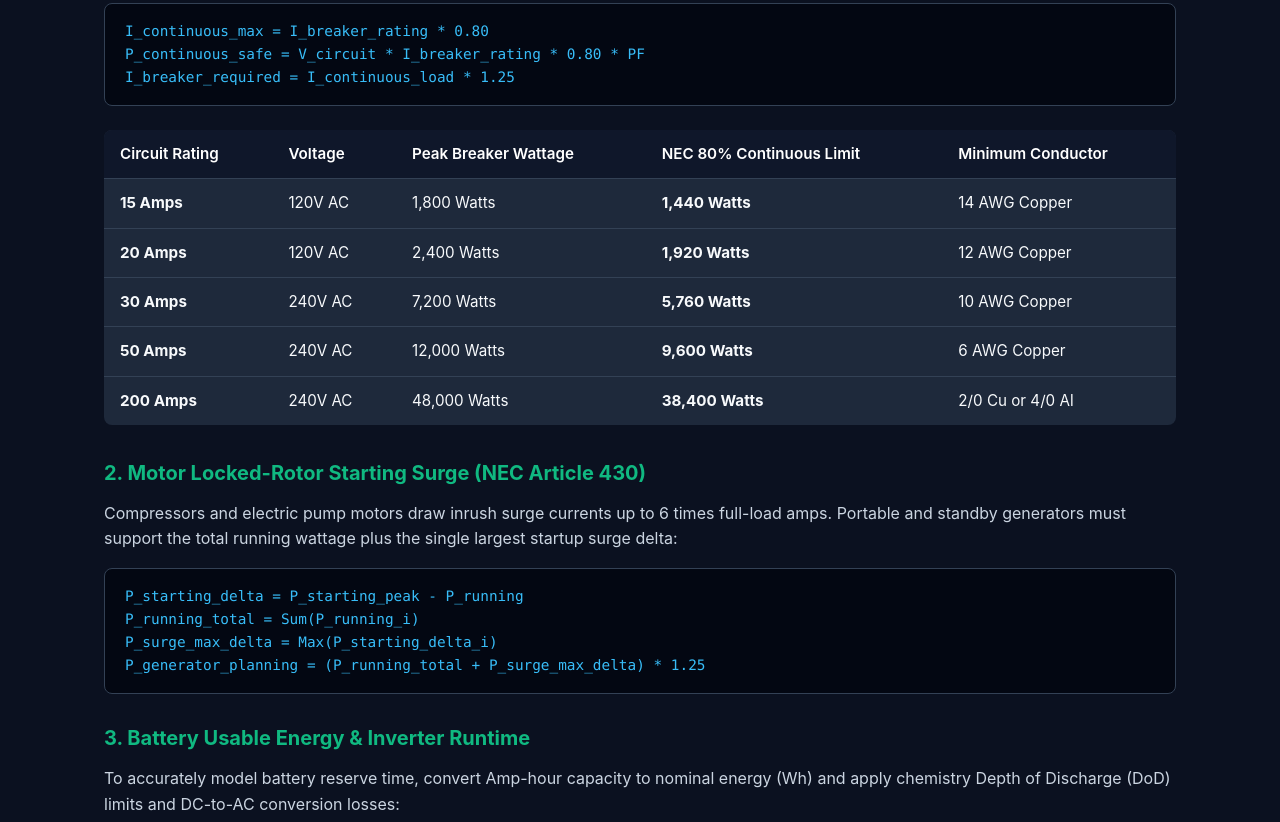
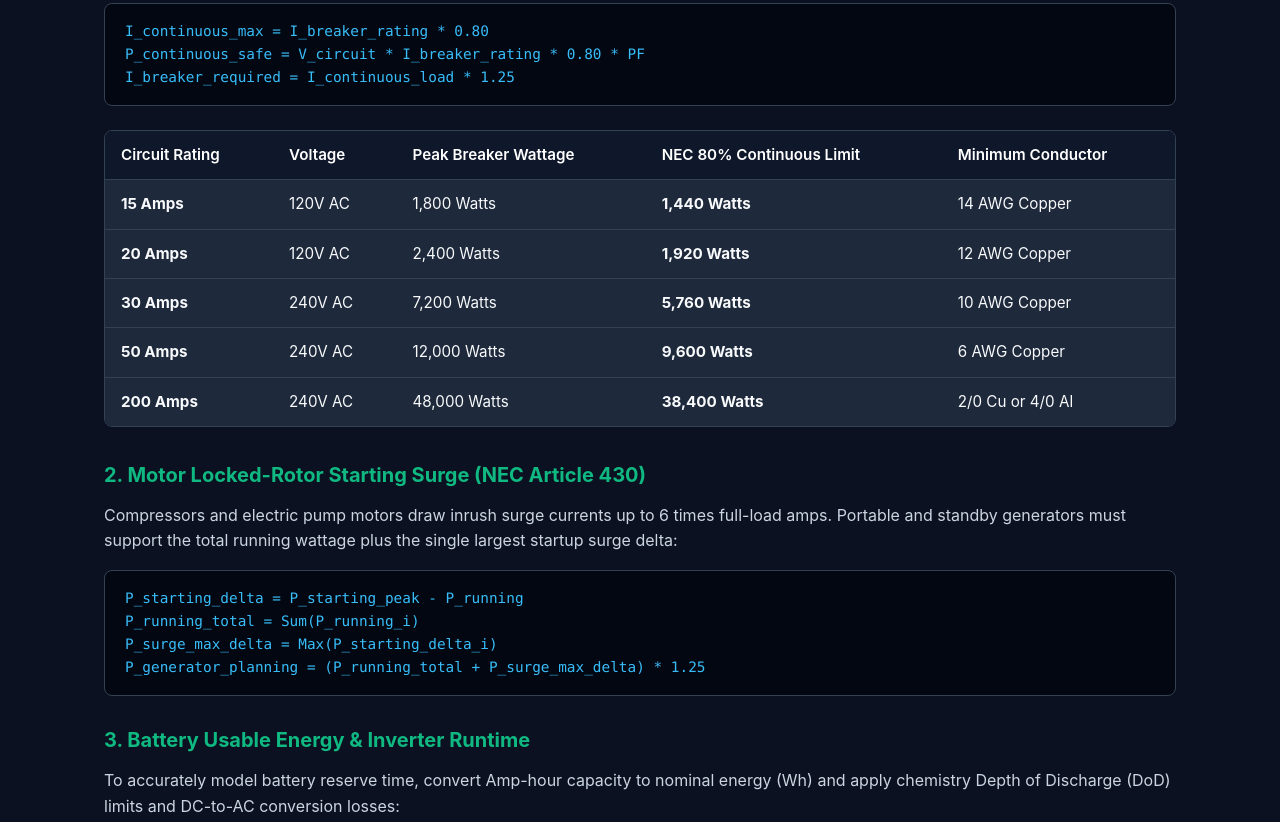
Before and after one commit to calcmypowerharis-app/nec-electrical-power-sizing-formulas, a plain HTML site: page index.html in a window 1280 px wide. Shown: the part 2974-3796 px from the top of the page. Drawn offline with Linux system fonts and the light colour scheme.

Commit message:
fix(ux): add table-container overflow wrapper, terms link, and opengraph meta

```diff
--- a/index.html
+++ b/index.html
@@ -6,6 +6,10 @@
   <title>NEC Electrical Sizing Formulas & Power Calculators Reference</title>
   <meta name="description" content="US residential electrical, solar PV, battery backup and generator sizing equations grounded in National Electrical Code (NEC / NFPA 70) standards and CalcMyPower engineering calculators.">
   <link rel="canonical" href="https://calcmypowerharis-app.github.io/nec-electrical-power-sizing-formulas/">
+  <meta property="og:title" content="NEC Electrical Sizing Formulas & Power Calculators Reference">
+  <meta property="og:description" content="US residential electrical, solar PV, battery backup and generator sizing equations grounded in National Electrical Code (NEC / NFPA 70) standards and CalcMyPower engineering calculators.">
+  <meta property="og:type" content="website">
+  <meta property="og:url" content="https://calcmypowerharis-app.github.io/nec-electrical-power-sizing-formulas/">
   <style>
     :root {
       --bg-primary: #0b1120;
@@ -109,7 +113,7 @@
     }
     .grid {
       display: grid;
-      grid-template-columns: repeat(auto-fit, minmax(320px, 1fr));
+      grid-template-columns: repeat(auto-fit, minmax(280px, 1fr));
       gap: 1.25rem;
       margin-top: 1rem;
       margin-bottom: 2rem;
@@ -149,13 +153,20 @@
       color: #38bdf8;
       margin: 1rem 0 1.5rem;
     }
+    .table-container {
+      width: 100%;
+      overflow-x: auto;
+      -webkit-overflow-scrolling: touch;
+      margin: 1.25rem 0 2rem;
+      border-radius: 8px;
+      border: 1px solid var(--border);
+    }
     table {
       width: 100%;
+      min-width: 560px;
       border-collapse: collapse;
-      margin: 1.25rem 0 2rem;
+      margin: 0;
       background: var(--bg-surface);
-      border-radius: 8px;
-      overflow: hidden;
     }
     th, td {
       padding: 0.75rem 1rem;
@@ -348,6 +359,7 @@
 P_continuous_safe = V_circuit * I_breaker_rating * 0.80 * PF
 I_breaker_required = I_continuous_load * 1.25</pre>
 
+      <div class="table-container">
         <table>
           <thead>
             <tr>
@@ -396,6 +408,7 @@ I_breaker_required = I_continuous_load * 1.25</pre>
             </tr>
           </tbody>
         </table>
+      </div>
 
       <h3>2. Motor Locked-Rotor Starting Surge (NEC Article 430)</h3>
       <p>Compressors and electric pump motors draw inrush surge currents up to 6 times full-load amps. Portable and standby generators must support the total running wattage plus the single largest startup surge delta:</p>
@@ -431,6 +444,7 @@ Voltage Drop Percent:   VD_percent = (VD / V_source) * 100</pre>
       <a href="https://calcmypower.com/calculators" rel="dofollow">Calculators Directory</a> |
       <a href="https://calcmypower.com/about" rel="dofollow">About</a> |
       <a href="https://calcmypower.com/contact" rel="dofollow">Contact</a> |
+      <a href="https://calcmypower.com/terms" rel="dofollow">Terms</a> |
       <a href="https://calcmypower.com/privacy" rel="dofollow">Privacy</a>
     </p>
   </footer>
```
Lines whose indentation alone changed are shown as unchanged.
